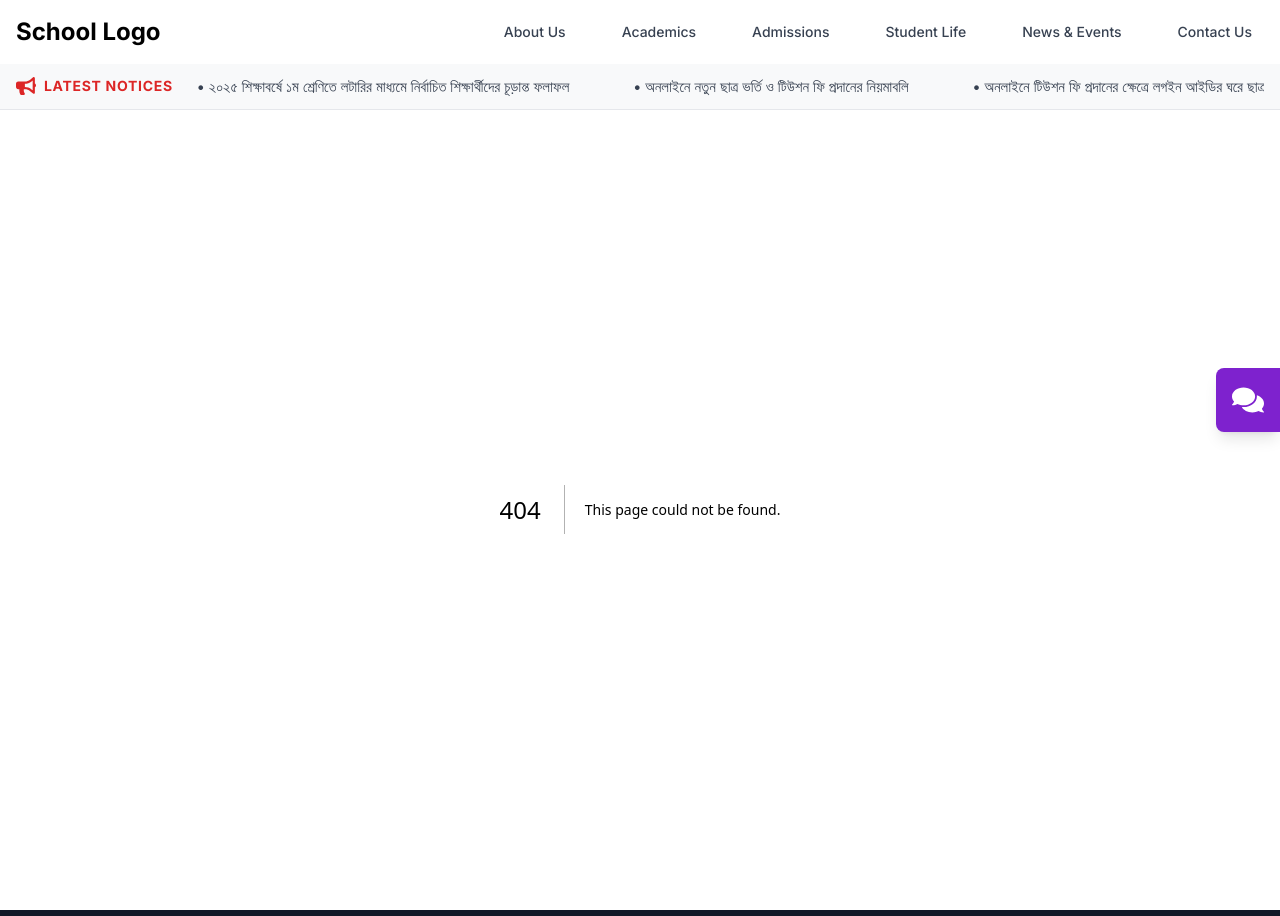
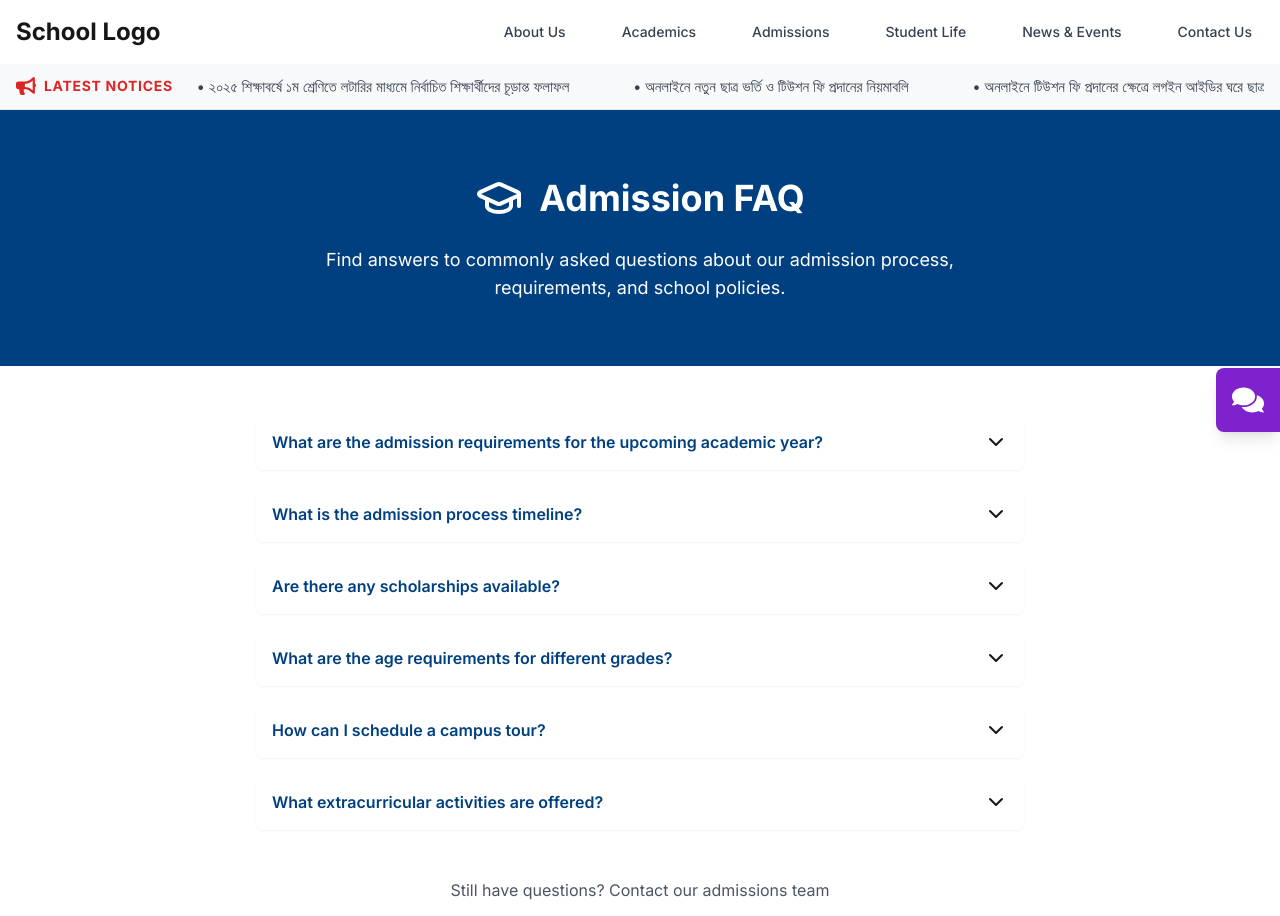
Before and after one commit to Shovonx47/Miracle-School-website-fe, a Next.js app: page /admissions/faqs in a window 1280 px wide. Before the commit this address had no page. Shown: the top 916 px of the page. Built offline with nearby package versions, Linux system fonts and the light colour scheme.

Commit message:
New routes made

```diff
--- /dev/null
+++ b/src/app/admissions/faqs/page.js
@@ -0,0 +1,105 @@
+"use client";
+import React, { useState } from 'react';
+import { ChevronDown, GraduationCap } from 'lucide-react';
+import Link from 'next/link';
+
+const FAQPage = () => {
+  const [openIndex, setOpenIndex] = useState(null);
+
+  const faqData = [
+    {
+      question: "What are the admission requirements for the upcoming academic year?",
+      answer: "Our admission requirements include:\n- Completed application form\n- Previous academic records\n- Two letters of recommendation\n- Recent passport-size photograph\n- Valid ID proof\n- Entrance test scores (if applicable)\n\nPlease ensure all documents are submitted before the deadline."
+    },
+    {
+      question: "What is the admission process timeline?",
+      answer: "The admission process typically follows this schedule:\n- Application Opens: January 15th\n- Early Bird Deadline: March 1st\n- Regular Application Deadline: April 30th\n- Entrance Tests: May 15th-20th\n- Results Declaration: June 1st\n- Admission Confirmation: Within 2 weeks of results"
+    },
+    {
+      question: "Are there any scholarships available?",
+      answer: "Yes, we offer several scholarship opportunities:\n- Merit-based academic scholarships\n- Sports excellence scholarships\n- Need-based financial aid\n- Sibling discounts\n- Early bird application discounts\n\nEach scholarship has specific eligibility criteria and application processes."
+    },
+    {
+      question: "What are the age requirements for different grades?",
+      answer: "Our age requirements as of June 1st are:\n- Kindergarten: 5 years\n- Grade 1: 6 years\n- Grade 2: 7 years\nAnd so on. We may consider a 3-month relaxation in special cases."
+    },
+    {
+      question: "How can I schedule a campus tour?",
+      answer: "Campus tours can be scheduled through:\n- Online booking through our website\n- Calling our admissions office at (555) 123-4567\n- Emailing us at admissions@school.edu\n\nTours are available Monday through Friday, 9 AM to 3 PM."
+    },
+    {
+      question: "What extracurricular activities are offered?",
+      answer: "We offer a wide range of extracurricular activities including:\n- Sports (Basketball, Soccer, Swimming)\n- Arts (Music, Dance, Drama)\n- Clubs (Science, Debate, Photography)\n- Community Service Programs\n- Leadership Development Activities"
+    }
+  ];
+
+  const toggleAccordion = (index) => {
+    setOpenIndex(openIndex === index ? null : index);
+  };
+
+  return (
+    <div className="min-h-screen bg-background">
+      {/* Hero Section */}
+      <div className="bg-primary text-white py-16">
+        <div className="container mx-auto px-4">
+          <div className="flex items-center justify-center mb-6">
+            <GraduationCap size={48} className="mr-4" />
+            <h1 className="text-4xl font-bold">Admission FAQ</h1>
+          </div>
+          <p className="text-center text-lg max-w-2xl mx-auto">
+            Find answers to commonly asked questions about our admission process, requirements, and school policies.
+          </p>
+        </div>
+      </div>
+
+      {/* FAQ Section */}
+      <div className="container mx-auto px-4 py-12">
+        <div className="max-w-3xl mx-auto">
+          {faqData.map((faq, index) => (
+            <div key={index} className="mb-4">
+              <button
+                className="w-full flex items-center justify-between p-4 bg-white rounded-lg shadow-sm hover:bg-secondary transition-colors duration-200"
+                onClick={() => toggleAccordion(index)}
+              >
+                <span className="text-left font-semibold text-primary">
+                  {faq.question}
+                </span>
+                <ChevronDown
+                  className={`transform transition-transform duration-200 ${
+                    openIndex === index ? 'rotate-180' : ''
+                  }`}
+                />
+              </button>
+              <div
+                className={`overflow-hidden transition-all duration-200 ${
+                  openIndex === index ? 'max-h-96' : 'max-h-0'
+                }`}
+              >
+                <div className="p-4 bg-white border-t border-gray-100">
+                  <p className="text-gray-700 whitespace-pre-line">
+                    {faq.answer}
+                  </p>
+                </div>
+              </div>
+            </div>
+          ))}
+        </div>
+
+        {/* Contact Section */}
+        <div className="mt-12 text-center">
+          <p className="text-gray-600">
+            Still have questions? Contact our admissions team
+          </p>
+          <Link
+            href="/contact-us/contact-information"
+            className="inline-block mt-4 px-6 py-2 bg-primary text-white rounded-lg hover:bg-primary/90 transition-colors duration-200"
+          >
+            Contact Admissions
+          </Link>
+        </div>
+      </div>
+    </div>
+  );
+};
+
+export default FAQPage;
--- a/src/components/Navbar.js
+++ b/src/components/Navbar.js
@@ -17,7 +17,7 @@ export default function Navbar() {
     },
     {
       title: "Admissions",
-      submenu: ["Admission Process", "Eligibility Criteria", "Application Forms", "Tuition & Fees", "Scholarships"],
+      submenu: ["Admission Process", "FAQs", "Application Forms", "Tuition & Fees", "Scholarships"],
     },
     {
       title: "Student Life",
```
